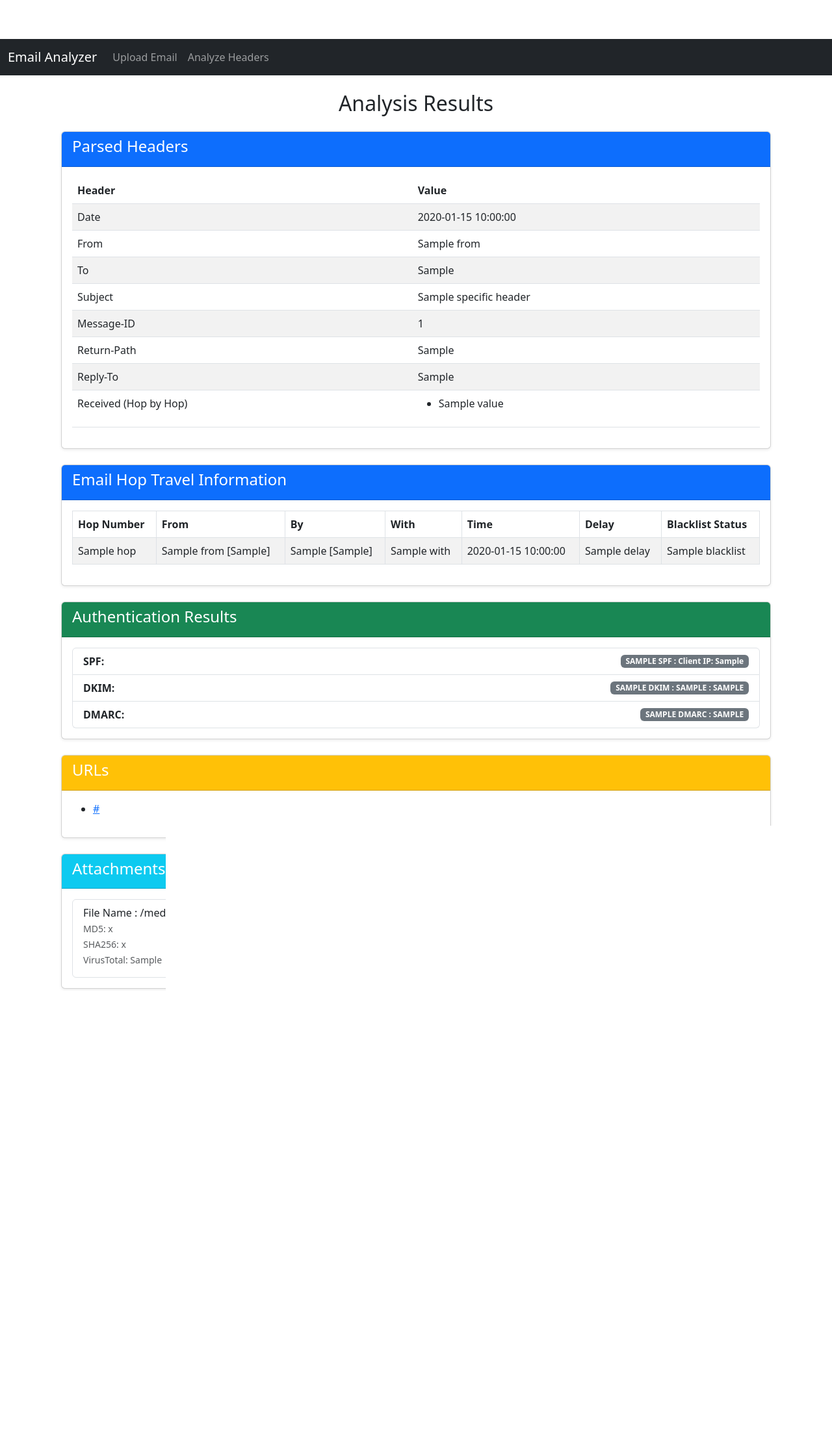
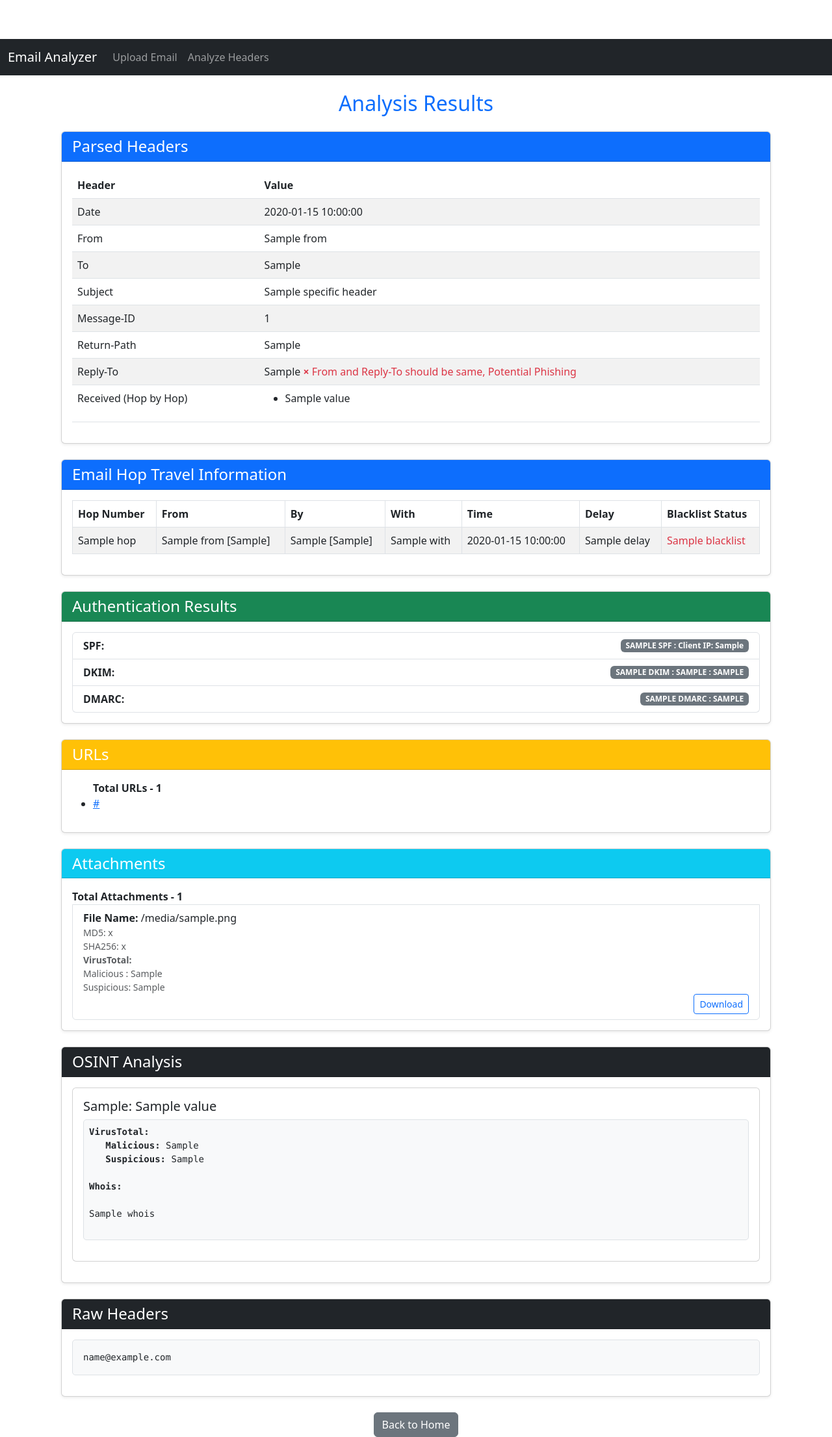
Before and after one commit to Mr-AnyThink/email_analyzer_web, a Flask app: template templates/results.html in a window 1280 px wide. Shown: the whole page at 65% size. Before the commit the page ends 1523 px from the top, so only its background shows below. Run offline with Flask 3, Linux system fonts and the light colour scheme; the template is opened without the code that fills it: most values are stand-ins (such as "Sample title", 1, 10 or a date in 2020).

Commit message:
Add files via upload

```diff
--- a/templates/results.html
+++ b/templates/results.html
@@ -2,13 +2,13 @@
 
 {% block content %}
 <div class="container mt-4">
-    <h2 class="mb-4 text-center">Analysis Results</h2>
+    <h2 class="mb-4 text-center text-primary">Analysis Results</h2>
 
     <!-- Parsed Headers Table -->
     {% if analysis.specific_headers %}
     <div class="card mb-4 shadow-sm">
         <div class="card-header bg-primary text-white">
-            <h4>Parsed Headers</h4>
+            <h4 class="mb-0">Parsed Headers</h4>
         </div>
         <div class="card-body">
             <table class="table table-striped">
@@ -25,7 +25,14 @@
                     <tr><td>Subject</td><td>{{ analysis.specific_headers.Subject }}</td></tr>
                     <tr><td>Message-ID</td><td>{{ analysis.specific_headers.Message_ID }}</td></tr>
                     <tr><td>Return-Path</td><td>{{ analysis.specific_headers['Return-Path'] }}</td></tr>
-                    <tr><td>Reply-To</td><td>{{ analysis.specific_headers['Reply_To'] }}</td></tr>
+                    <tr><td>Reply-To</td>
+                        <td>
+                            {{ analysis.specific_headers['Reply_To'] }}
+                            {% if analysis.specific_headers.From != analysis.specific_headers['Reply_To'] %}
+                                <span class="text-danger"> <strong>&times;</strong> From and Reply-To should be same, Potential Phishing </span>
+                            {% endif %}
+                        </td>
+                    </tr>
                     <tr><td>Received (Hop by Hop)</td>
                         <td>
                             {% if analysis.specific_headers.Received %}
@@ -48,7 +55,7 @@
     <!-- Hop Table Section -->
     <div class="card mb-4 shadow-sm">
         <div class="card-header bg-primary text-white">
-            <h4>Email Hop Travel Information</h4>
+            <h4 class="mb-0">Email Hop Travel Information</h4>
         </div>
         <div class="card-body">
             <table class="table table-striped table-bordered">
@@ -67,12 +74,26 @@
                     {% for hop in analysis.hop_analysis %}
                     <tr>
                         <td>{{ hop.hop }}</td>
-                        <td>{{ hop.from }}{% if hop.from_ip %} [{{ hop.from_ip }}]{% endif %}</td>
-                        <td>{{ hop.by }}{% if hop.by_ip %} [{{ hop.by_ip }}]{% endif %}</td>
+                        <td>
+                            {{ hop.from }}{% if hop.from_ip %} [{{ hop.from_ip }}]{% endif %}
+                            {% if hop.blacklist == "From and By Are Blacklisted" or hop.blacklist == "From is Blacklisted" %}
+                                 <span class="text-danger"><strong>&times;</strong></span>
+                            {% endif %}
+                        </td>
+                        <td>
+                            {{ hop.by }}{% if hop.by_ip %} [{{ hop.by_ip }}]{% endif %}
+                            {% if hop.blacklist == "From and By Are Blacklisted" or hop.blacklist == "By is Blacklisted" %}
+                                 <span class="text-danger"><strong>&times;</strong></span>
+                            {% endif %}
+                        </td>
                         <td>{{ hop.with }}</td>
                         <td>{{ hop.time }}</td>
                         <td>{{ hop.delay }}</td>
-                        <td>{{ hop.blacklist }}</td>
+                        <td>
+                            <span class="{% if 'not blacklisted' not in hop.blacklist.lower() %}text-danger{% endif %}">
+                                  {{ hop.blacklist }}
+                            </span>
+                        </td>
                     </tr>
                     {% endfor %}
                 </tbody>
@@ -84,7 +105,7 @@
     {% if analysis.authentication %}
     <div class="card mb-4 shadow-sm">
         <div class="card-header bg-success text-white">
-            <h4>Authentication Results</h4>
+            <h4 class="mb-0">Authentication Results</h4>
         </div>
         <div class="card-body">
             <ul class="list-group">
@@ -98,7 +119,8 @@
                         {% else %}
                             bg-secondary
                         {% endif %}">
-                        {{ analysis.authentication.spf.upper()}} : Client IP: {{ analysis.authentication.spf_client_ip }}
+                        <i class="bi {% if analysis.authentication.spf.lower() == 'pass' %}bi-check-circle-fill{% elif analysis.authentication.spf.lower() == 'fail' %}bi-x-circle-fill{% else %}bi-question-circle{% endif %}"></i>
+                        {{ analysis.authentication.spf.upper() }} : Client IP: {{ analysis.authentication.spf_client_ip }}
                     </span>
                 </li>
                 <li class="list-group-item d-flex justify-content-between align-items-center">
@@ -111,6 +133,7 @@
                         {% else %}
                             bg-secondary
                         {% endif %}">
+                        <i class="bi {% if analysis.authentication.dkim.lower() == 'pass' %}bi-check-circle-fill{% elif analysis.authentication.dkim.lower() == 'fail' %}bi-x-circle-fill{% else %}bi-question-circle{% endif %}"></i>
                         {{ analysis.authentication.dkim.upper() }} : {{ analysis.authentication.dkim_d.upper() }} : {{ analysis.authentication.dkim_s.upper() }}
                     </span>
                 </li>
@@ -124,7 +147,8 @@
                         {% else %}
                             bg-secondary
                         {% endif %}">
-                        {{ analysis.authentication.dmarc.upper() }} : {{  analysis.authentication.dmarc_from.upper() }}
+                        <i class="bi {% if analysis.authentication.dmarc.lower() == 'pass' %}bi-check-circle-fill{% elif analysis.authentication.dmarc.lower() == 'fail' %}bi-x-circle-fill{% else %}bi-question-circle{% endif %}"></i>
+                        {{ analysis.authentication.dmarc.upper() }} : {{ analysis.authentication.dmarc_from.upper() }}
                     </span>
                 </li>
             </ul>
@@ -136,13 +160,25 @@
     {% if analysis.urls %}
     <div class="card mb-4 shadow-sm">
         <div class="card-header bg-warning text-white">
-            <h4>URLs</h4>
+            <h4 class="mb-0">URLs</h4>
         </div>
         <div class="card-body">
             <ul>
+                <strong>Total URLs - {{ analysis.urls|length  }} </strong>
                 {% for url in analysis.urls %}
                 <li><a href="{{ url }}" target="_blank" class="text-primary">{{ url }}</a></li>
                 {% endfor %}
+            </ul>
+        </div>
+    </div>
+    {% else %}
+    <div class="card mb-4 shadow-sm">
+        <div class="card-header bg-warning text-white">
+            <h4 class="mb-0">URLs</h4>
+        </div>
+        <div class="card-body">
+	    <ul>
+                <strong>Total URLs - 0 </strong>
             </ul>
         </div>
     </div>
@@ -152,17 +188,35 @@
     {% if analysis.attachments %}
     <div class="card mb-4 shadow-sm">
         <div class="card-header bg-info text-white">
-            <h4>Attachments</h4>
+            <h4 class="mb-0">Attachments</h4>
         </div>
         <div class="card-body">
             <ul class="list-group">
+                <strong>Total Attachments - {{ analysis.attachments|length  }}</strong>
                 {% for att in analysis.attachments %}
                 <li class="list-group-item">
-                    File Name : {{ att.filename }}
-                    <small class="text-muted"><br/>MD5: {{ att.hash_md5 }} <br/> SHA256: {{ att.hash_sha256 }} <br/> VirusTotal: {{ att.vt }}</small>
+                    <strong>File Name:</strong> {{ att.filename }}
+                    <small class="text-muted d-block">
+                                MD5: {{ att.hash_md5 }} <br/>
+                                SHA256: {{ att.hash_sha256 }} <br/>
+                                <strong>VirusTotal:</strong> <br/>
+                                         Malicious : {{ att.malicious_hits }} <br/>
+                                         Suspicious: {{ att.suspicious_hits }} <br/>
+                    </small>
                     <a href="{{ url_for('download_file', filename=att.filename) }}" class="btn btn-sm btn-outline-primary float-end">Download</a>
                 </li>
                 {% endfor %}
+            </ul>
+        </div>
+    </div>
+    {% else %}
+    <div class="card mb-4 shadow-sm">
+        <div class="card-header bg-info text-white">
+            <h4 class="mb-0">Attachments</h4>
+        </div>
+        <div class="card-body">
+            <ul>
+                <strong>Total Attachments - 0 </strong>
             </ul>
         </div>
     </div>
@@ -172,14 +226,20 @@
     {% if analysis.osint %}
     <div class="card mb-4 shadow-sm">
         <div class="card-header bg-dark text-white">
-            <h4>OSINT Analysis</h4>
+            <h4 class="mb-0">OSINT Analysis</h4>
         </div>
         <div class="card-body">
             {% for item in analysis.osint %}
             <div class="card mb-3">
                 <div class="card-body">
                     <h5 class="card-title">{{ item.entity_type }}: {{ item.value }}</h5>
-                    <pre>{{ item.osint | tojson(indent=2) }}</pre>
+                    <pre class="bg-light p-2 border" style="white-space: pre-wrap;text-align: left;">
+<strong>VirusTotal:</strong>
+   <strong>Malicious: </strong>{{ item.malicious_hits }}
+   <strong>Suspicious: </strong>{{ item.suspicious_hits }} <br/>
+<strong>Whois:</strong><br/>
+{{ item.whois }}
+                    </pre>
                 </div>
             </div>
             {% endfor %}
@@ -190,14 +250,16 @@
     {% if analysis.email %}
     <div class="card mb-4 shadow-sm">
         <div class="card-header bg-dark text-white">
-            <h4>Raw Headers</h4>
+            <h4 class="mb-0">Raw Headers</h4>
         </div>
         <div class="card-body">
-            <pre class="bg-light p-3 border style="white-space: pre-wrap;">{{ analysis.email }}</pre>
+            <pre class="bg-light p-3 border" style="white-space: pre-wrap;">{{ analysis.email }}</pre>
         </div>
     </div>
     {% endif %}
 
-    <a href="{{ url_for('home') }}" class="btn btn-secondary mt-3">Back to Home</a>
+    <div class="text-center mt-4">
+        <a href="{{ url_for('home') }}" class="btn btn-secondary">Back to Home</a>
+    </div>
 </div>
 {% endblock %}
```
